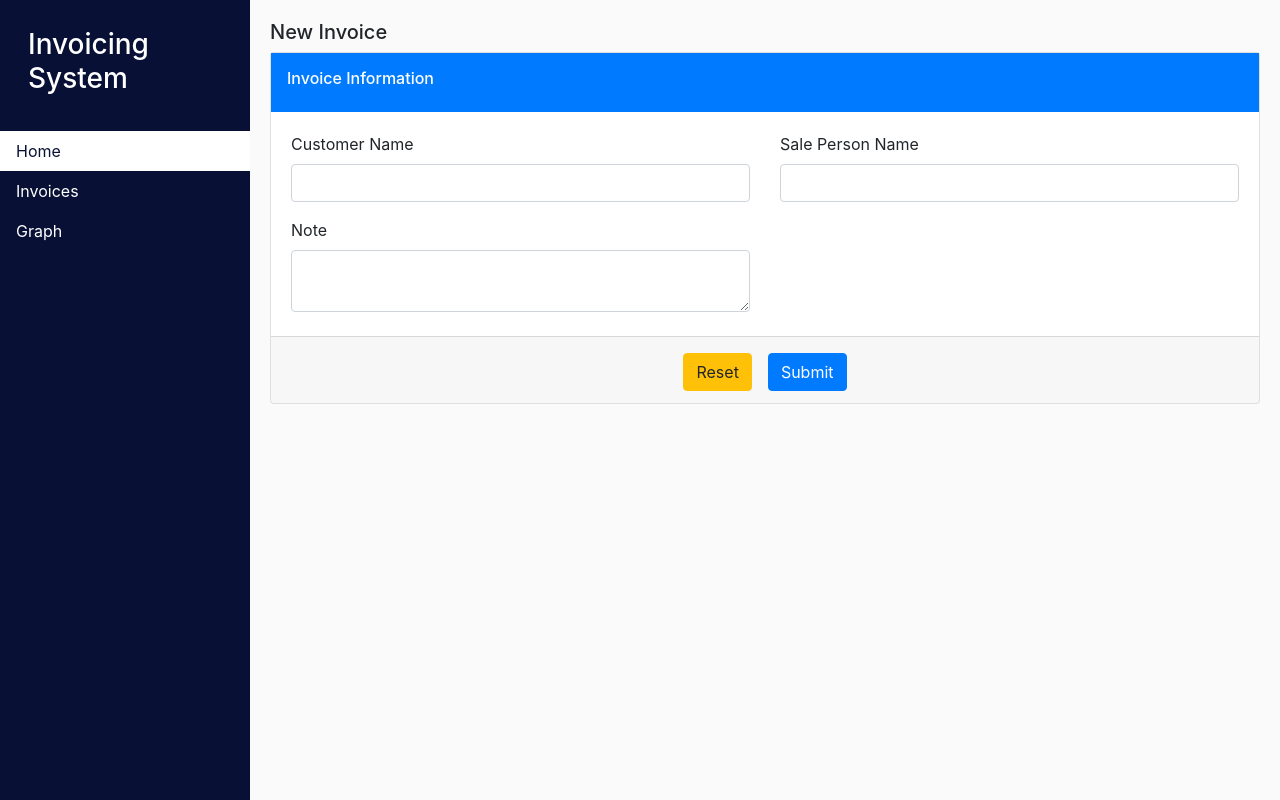
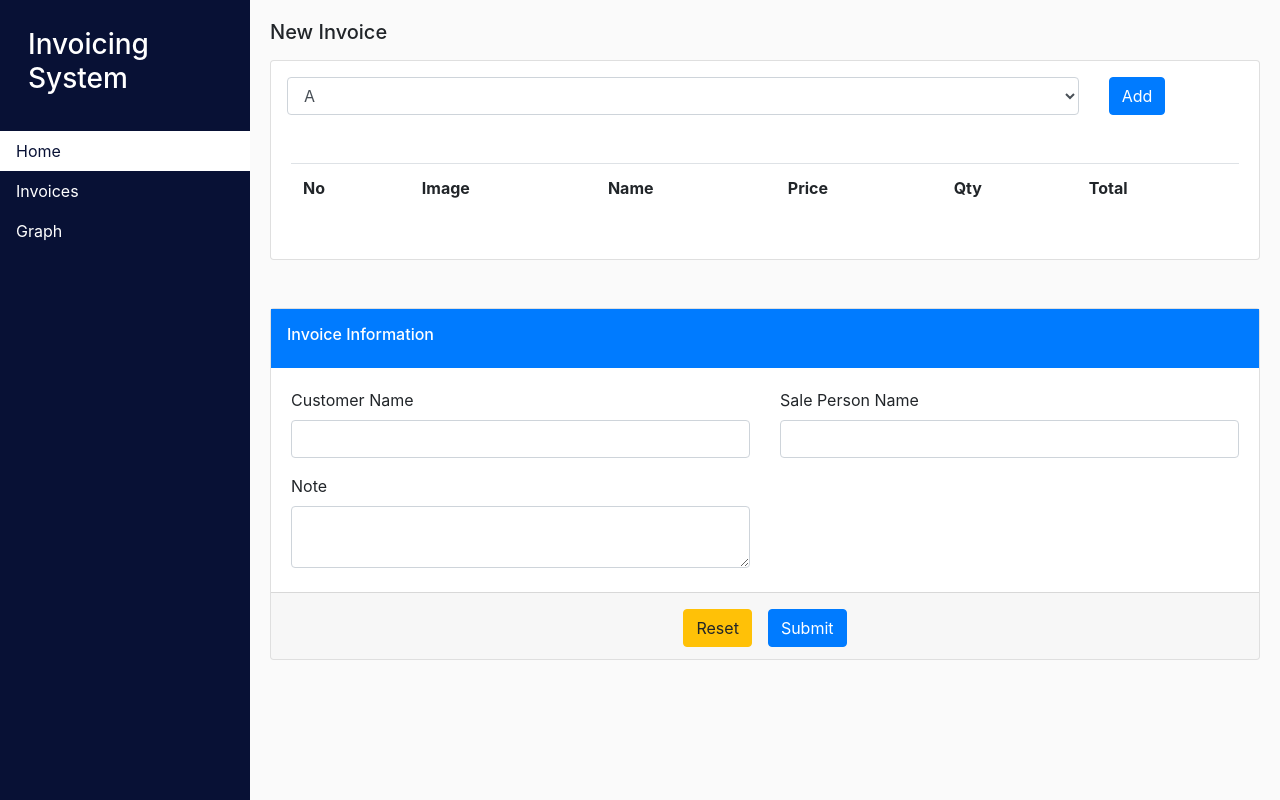
Before and after one commit to nyihtutzaw/invoicing_system_fe, a React (Create React App) app: page / in a window 1280 px wide. Built offline with nearby package versions, Linux system fonts and the light colour scheme.

Commit message:
product form basic setup

```diff
--- a/src/pages/home/index.js
+++ b/src/pages/home/index.js
@@ -1,5 +1,6 @@
 import React from 'react'
 import InfoForm from './infoForm'
+import ProductForm from './productForm'
 import Layout from '../../components/Layout'
 
 function Home() {
@@ -9,6 +10,7 @@ function Home() {
     <Layout name="home">
       <>
         <h5>New Invoice</h5>
+        <ProductForm />
         <InfoForm onSubmit={onSubmit} />
       </>
     </Layout>
--- /dev/null
+++ b/src/pages/home/productForm.js
@@ -0,0 +1,37 @@
+import React from 'react'
+import { Card, CardBody, CardTitle, Row, Col, Button } from 'reactstrap'
+
+function ProductForm() {
+  return (
+    <Card className="mt-3 mb-5" style={{ minHeight: 200 }}>
+      <CardTitle className="p-3">
+        <Row>
+          <Col md="10">
+            <select className="form-control">
+              <option>A</option>
+              <option>B</option>
+              <option>C</option>
+            </select>
+          </Col>
+          <Col md="2">
+            <Button color="primary">Add</Button>
+          </Col>
+        </Row>
+      </CardTitle>
+      <CardBody>
+        <table className="table">
+          <tr>
+            <th>No</th>
+            <th>Image</th>
+            <th>Name</th>
+            <th>Price</th>
+            <th>Qty</th>
+            <th>Total</th>
+          </tr>
+        </table>
+      </CardBody>
+    </Card>
+  )
+}
+
+export default ProductForm
```
